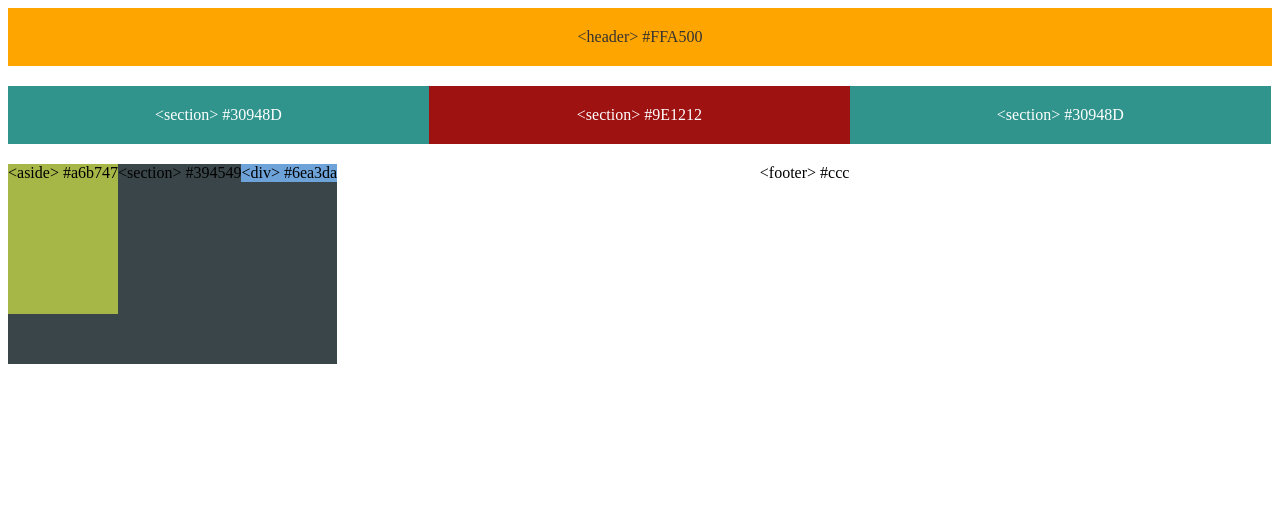
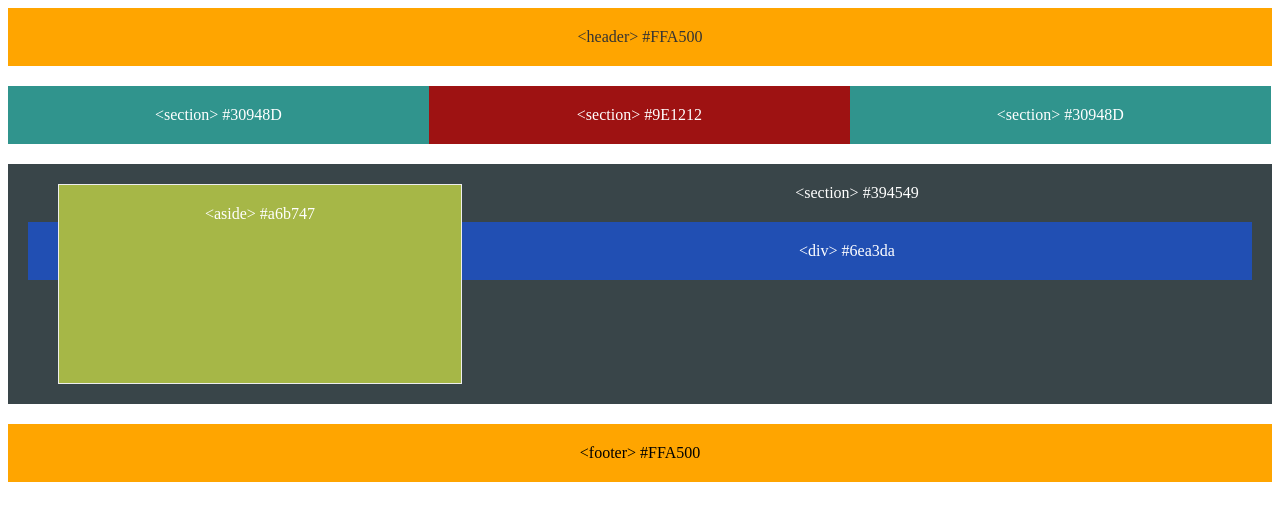
Before and after one commit to hishamss/Bootcamp-git, a plain HTML site: page day3-jan27/float/floats.html in a window 1280 px wide. Drawn offline with Linux system fonts and the light colour scheme.

Commit message:
updated floats.html & float.css

```diff
--- a/day3-jan27/float/floats.css
+++ b/day3-jan27/float/floats.css
@@ -18,6 +18,8 @@ header {
 }
 
 section {
+  padding: 20px;
+  margin-bottom: 20px;
 }
 
 #left {
@@ -36,30 +38,42 @@ section {
 }
 
 #full {
+  width: 100%;
+  overflow: auto;
+  clear: both;
+  color: #fff;
   background: #394549;
-  float: left;
-  height: 200px;
 }
 
 #division {
-  background: #6ea3da;
-  float: right;
+  padding: 20px;
+  margin-top: 20px;
+  background: #214fb3;
+
 }
 
 aside {
+  float: left;
+  width: 33%;
+  height: 200px;
+  padding: 20px;
+  margin-left: 30px;
+  text-decoration-color: white;
   background: #a6b747;
-  float: left;
-  height: 150px;
+  border: 1px solid #eee;
 }
 
 footer {
+  background: #FFA500;
+  padding: 20px;
+  margin-bottom: 20px;
 }
 
-.clearfix::after {
+/* .clearfix::after {
   content: "";
   clear: both;
   display: block;
-}
+} */
 
 
 .calssx > section {
--- a/day3-jan27/float/floats.html
+++ b/day3-jan27/float/floats.html
@@ -39,7 +39,7 @@
   </section>
 
   <footer>
-    &lt;footer&gt; #ccc
+    &lt;footer&gt; #FFA500
   </footer>
 
 </body>
```
